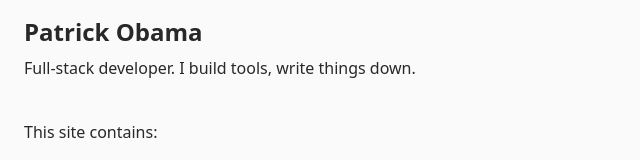
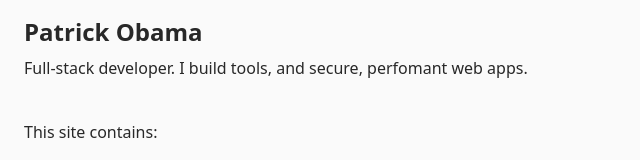
Before and after one commit to tracepanic/portfolio, a React (Vite) app: page / in a window 1280 px wide. Shown: the top 160 px of the page, without its empty margins (0-640 px from the left). Built offline with nearby package versions, Linux system fonts and the light colour scheme.

Commit message:
fix spellings

```diff
--- a/src/routes/index.tsx
+++ b/src/routes/index.tsx
@@ -10,7 +10,7 @@ function Home() {
       <div>
         <h1 className="text-2xl font-semibold">Patrick Obama</h1>
         <p className="mt-2">
-          Full-stack developer. I build tools, write things down.
+          Full-stack developer. I build tools, and secure, perfomant web apps.
         </p>
       </div>
 
--- a/src/routes/work.tsx
+++ b/src/routes/work.tsx
@@ -12,7 +12,7 @@ function Work() {
       </Link>
 
       <div className="mt-10">
-        <h1 className="text-lg font-semibold">Work Experince</h1>
+        <h1 className="text-lg font-semibold">Work Experience</h1>
 
         <div className="space-y-8 mt-5 ml-2 text-sm">
           <div>
```
